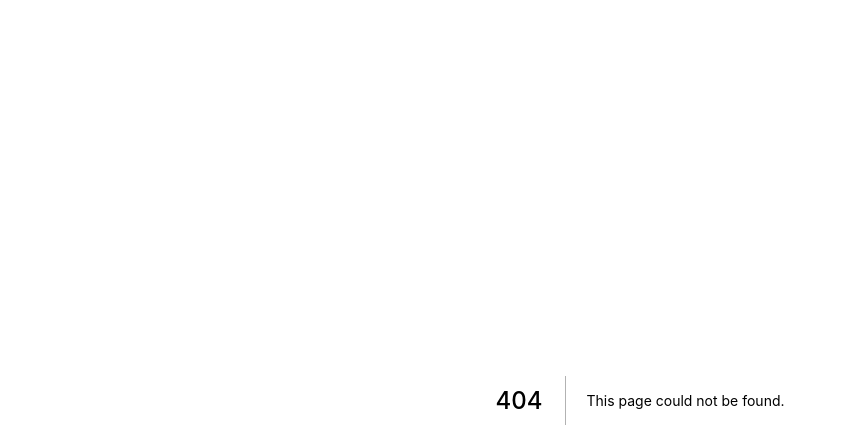
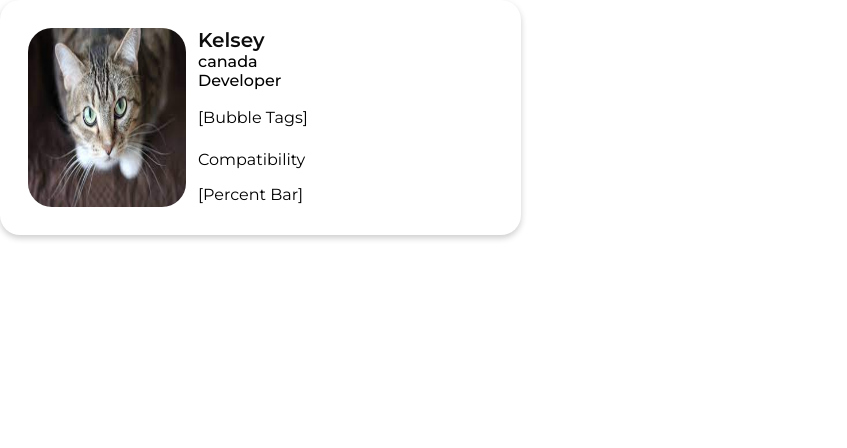
Before and after one commit to JasonXB/EF_Clone, a Next.js app: page /DevTest/testingMiniProfileCard in a window 1280 px wide. Before the commit this address had no page. Shown: the top 448 px of the page, without its empty margins (0-847 px from the left). Built offline with nearby package versions, Linux system fonts and the light colour scheme; what tw-elements would draw is missing.

Commit message:
interface added, spread operator to fix props deconstructor, test file created

```diff
--- /dev/null
+++ b/pages/DevTest/testingMiniProfileCard.tsx
@@ -0,0 +1,13 @@
+import type { NextPage } from 'next';
+import Head from 'next/head';
+import MiniProfileCard from '../../src/components/MiniProfileCard';
+
+const testMiniProfile: NextPage = ({}) => {
+  return (
+    <div>
+      <MiniProfileCard name="Kelsey" location="canada" job="Developer" />
+    </div>
+  );
+};
+
+export default testMiniProfile;
--- a/src/components/MiniProfileCard.tsx
+++ b/src/components/MiniProfileCard.tsx
@@ -1,37 +1,45 @@
 import BubbleTags from './BubbleTags';
-import Avatar from './avatar/avatar'
-import tempImage from '../../src/assets/cat.jpeg'
+import Avatar from './avatar/avatar';
+import tempImage from '../../src/assets/cat.jpeg';
 import { BUBBLE_TAG_TYPE_CLASSES } from './BubbleTag';
-import style from '../../styles/MiniProfileCard.module.css'
+import style from '../../styles/MiniProfileCard.module.css';
 
+interface MentorsInfoProps {
+  name: string;
+  location: string;
+  job: string;
+  tags?: string[]; //temp optional, remove ? once implemented
+  compatibilityPercent?: number; //temp optional, remove ? once implemented
+}
 
-const MiniProfileCard = ({mentorsInfo}: any) => {
-    const {name, location, job} = mentorsInfo
-    const arrTags = ["management", "design"]
-    const personsName="Bilbo Baggins"
-    return(
+const MiniProfileCard = ({ ...mentorsInfo }: MentorsInfoProps) => {
+  const { name, location, job } = mentorsInfo;
+  const arrTags = ['management', 'design']; //should also be passed in, add to above deconstruction value
+  const personsName = 'Bilbo Baggins'; //this should be passed in from mentorsInfo
+
+  return (
     <div className={`${style.miniProfileCard} flex`}>
-            <Avatar imgLocation={tempImage} displaySize="mediumLarge" personsName={personsName}/>
+      <Avatar
+        imgLocation={tempImage}
+        displaySize="mediumLarge"
+        personsName={personsName}
+      />
       <div className={`${style.infoContainer} font-mainFont pl-3`}>
         <h2 className={style.name}>{name}</h2>
         <h4 className={style.locationJob}>{location}</h4>
         <h4 className={style.locationJob}>{job}</h4>
         {/* Remove below div when <BubbleTags/> is working, and uncomment <BubbleTags/> */}
-                <div className="h-7 my-4">
-                    [Bubble Tags]
-                </div>
+        <div className="my-4 h-7">[Bubble Tags]</div>
         {/* <BubbleTags tags={arrTags} bubbleTagType={BUBBLE_TAG_TYPE_CLASSES.blue} /> */}
         <div className={style.compatibility}>
           <h4>Compatibility</h4>
           {/* Remove below div when <PercentBar/> is working, and uncomment <PercentBar/> */}
-                    <div className="h-7 my-4">
-                        [Percent Bar]
-                    </div>
+          <div className="my-4 h-7">[Percent Bar]</div>
           {/* <PercentBar /> */}
         </div>
       </div>
     </div>
-    )
-}
+  );
+};
 
-export default MiniProfileCard
+export default MiniProfileCard;
```
Lines whose indentation alone changed are shown as unchanged.
